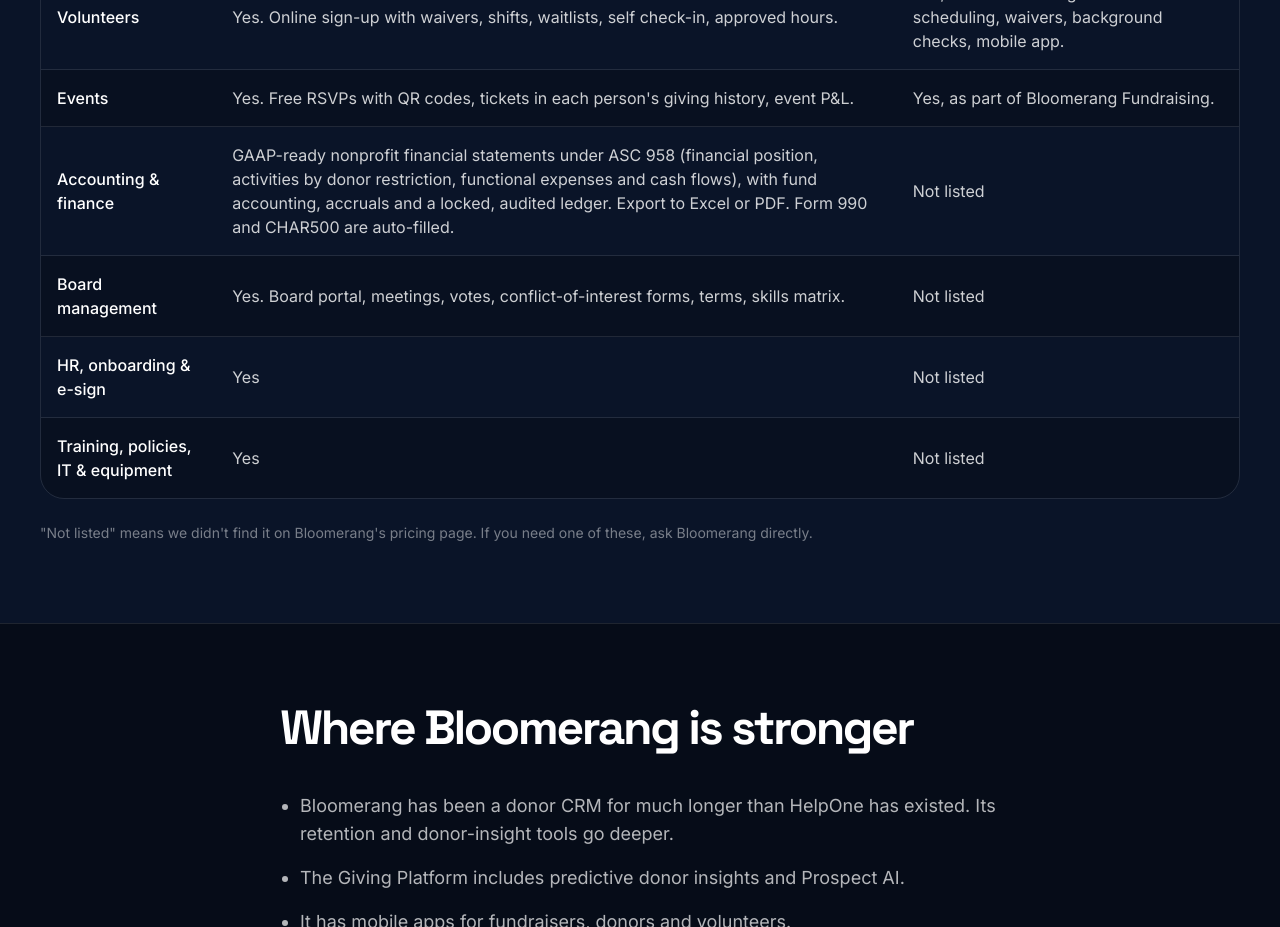
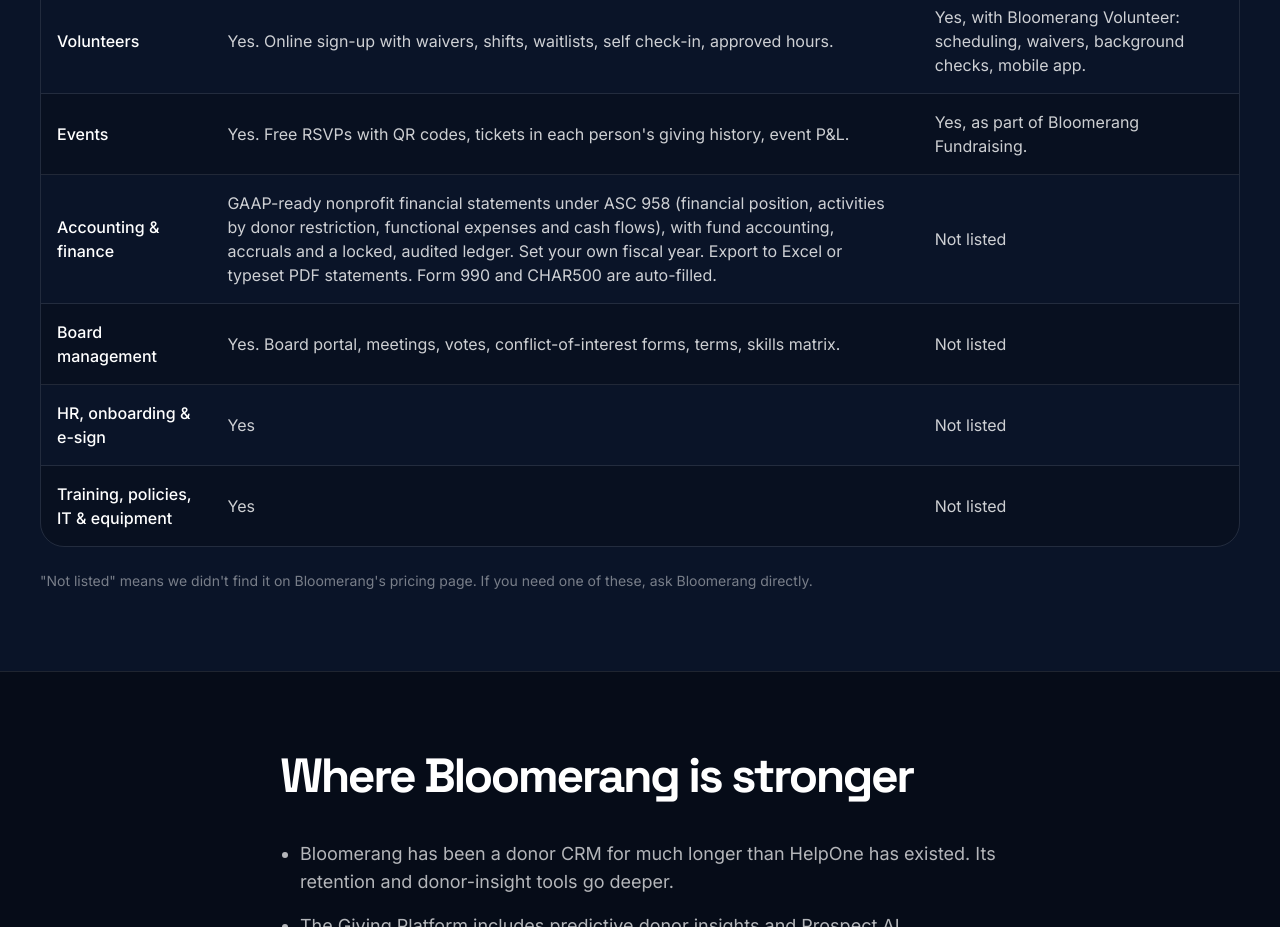
Before and after one commit to helponesoftware/heartfelt-frangollo-70c965, a plain HTML site: page helpone-vs-bloomerang.html in a window 1280 px wide. Shown: the part 2500-3427 px from the top of the page. Drawn offline with nearby package versions, Linux system fonts and the light colour scheme.

Commit message:
Finances: fiscal year, investment gains, fund checks, PDF statements (#62)
Co-authored-by: HelpOne Software <hello@helponesoftware.com>

```diff
--- a/helpone-vs-bloomerang.html
+++ b/helpone-vs-bloomerang.html
@@ -188,7 +188,7 @@
 <td class="px-4 py-4 font-medium text-white">Events</td><td class="px-4 py-4">Yes. Free RSVPs with QR codes, tickets in each person&#x27;s giving history, event P&amp;L.</td><td class="px-4 py-4">Yes, as part of Bloomerang Fundraising.</td>
 </tr>
 <tr>
-<td class="px-4 py-4 font-medium text-white">Accounting &amp; finance</td><td class="px-4 py-4">GAAP-ready nonprofit financial statements under ASC 958 (financial position, activities by donor restriction, functional expenses and cash flows), with fund accounting, accruals and a locked, audited ledger. Export to Excel or PDF. Form 990 and CHAR500 are auto-filled.</td><td class="px-4 py-4">Not listed</td>
+<td class="px-4 py-4 font-medium text-white">Accounting &amp; finance</td><td class="px-4 py-4">GAAP-ready nonprofit financial statements under ASC 958 (financial position, activities by donor restriction, functional expenses and cash flows), with fund accounting, accruals and a locked, audited ledger. Set your own fiscal year. Export to Excel or typeset PDF statements. Form 990 and CHAR500 are auto-filled.</td><td class="px-4 py-4">Not listed</td>
 </tr>
 <tr class="bg-black/20">
 <td class="px-4 py-4 font-medium text-white">Board management</td><td class="px-4 py-4">Yes. Board portal, meetings, votes, conflict-of-interest forms, terms, skills matrix.</td><td class="px-4 py-4">Not listed</td>
```
Also changed, not shown: bloomerang-alternative.html (+1 -1 lines), finances.html (+1 -1 lines), llms.txt.
